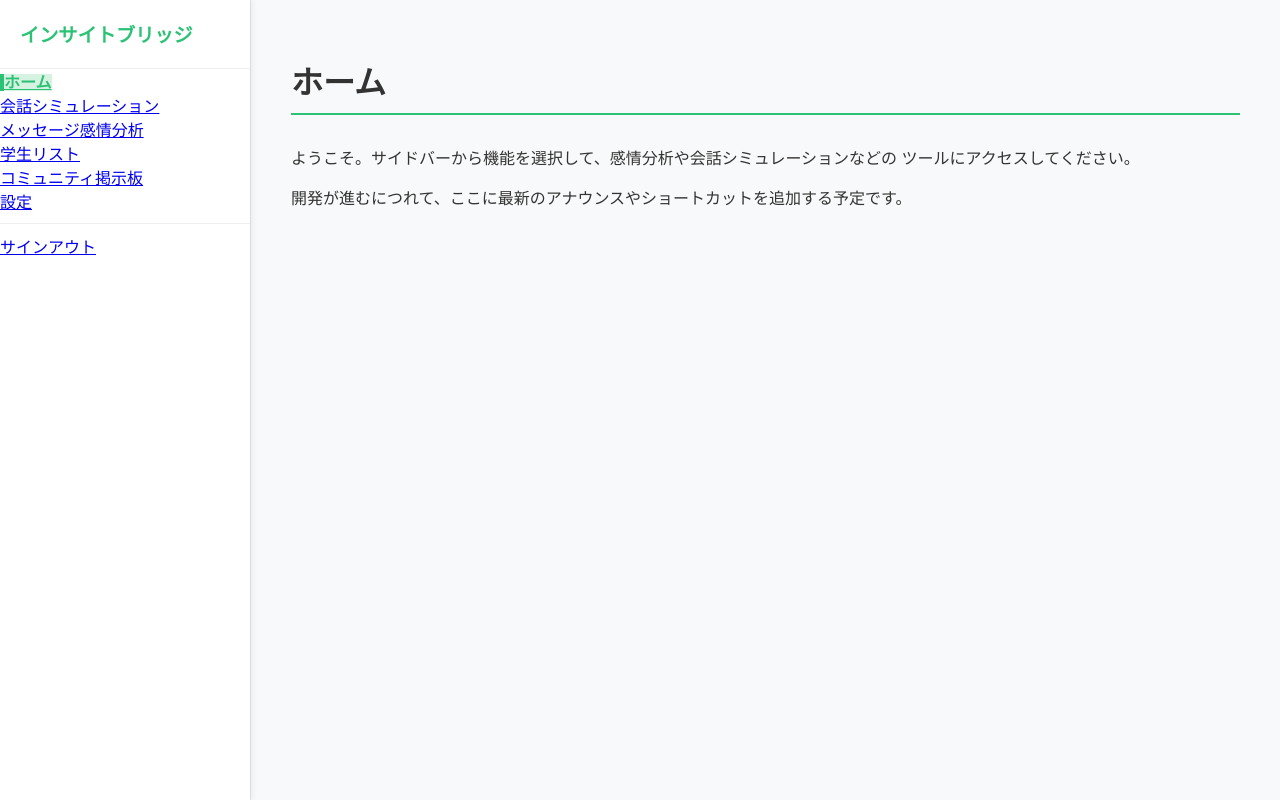
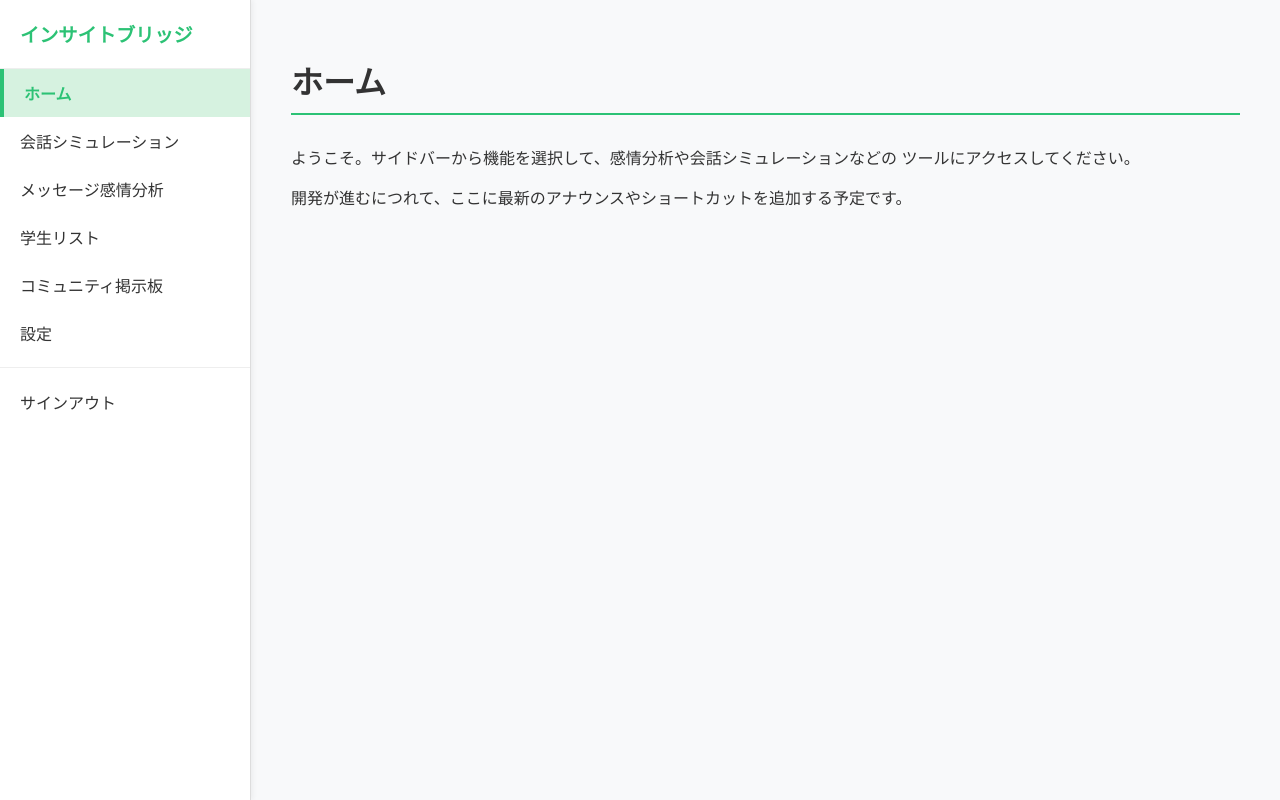
Before and after one commit to hoainam183/ITSS, a React (Vite) app in the folder frontend/: page / in a window 1280 px wide. Built offline with nearby package versions, Linux system fonts and the light colour scheme; no server answers.

Commit message:
Fix sidebar

```diff
--- a/frontend/src/layouts/Sidebar.tsx
+++ b/frontend/src/layouts/Sidebar.tsx
@@ -2,12 +2,6 @@ import React from "react";
 import { NavLink } from "react-router-dom";
 
 const Sidebar: React.FC = () => {
-  const navLinks = [
-    { label: "ホーム", to: "/" },
-    { label: "会話シミュレーション", to: "/conversation-simulation" },
-    { label: "メッセージ感情分析", to: "/emotion-analysis" },
-  ];
-
   return (
     <aside className="sidebar">
       <div className="sidebar-header">インサイトブリッジ</div>
@@ -15,43 +9,82 @@ const Sidebar: React.FC = () => {
       <nav className="sidebar-nav">
         <ul>
           <li className="nav-item">
-            <NavLink to="/">ホーム</NavLink>
-          </li>
-
-          <li className="nav-item">
-            <NavLink to="/simulation">会話シミュレーション</NavLink>
+            <NavLink
+              to="/"
+              className={({ isActive }) =>
+                `nav-link ${isActive ? "active" : ""}`
+              }
+            >
+              ホーム
+            </NavLink>
           </li>
 
           <li className="nav-item">
             <NavLink
-              to="/message-analysis"
-              className={({ isActive }) => (isActive ? "active" : "")}
+              to="/conversation-simulation"
+              className={({ isActive }) =>
+                `nav-link ${isActive ? "active" : ""}`
+              }
+            >
+              会話シミュレーション
+            </NavLink>
+          </li>
+
+          <li className="nav-item">
+            <NavLink
+              to="/emotion-analysis"
+              className={({ isActive }) =>
+                `nav-link ${isActive ? "active" : ""}`
+              }
             >
               メッセージ感情分析
             </NavLink>
           </li>
 
           <li className="nav-item">
-            <NavLink to="/students">学生リスト</NavLink>
+            <NavLink
+              to="/students"
+              className={({ isActive }) =>
+                `nav-link ${isActive ? "active" : ""}`
+              }
+            >
+              学生リスト
+            </NavLink>
           </li>
 
           <li className="nav-item">
             <NavLink
               to="/community"
-              className={({ isActive }) => (isActive ? "active" : "")}
+              className={({ isActive }) =>
+                `nav-link ${isActive ? "active" : ""}`
+              }
             >
               コミュニティ掲示板
             </NavLink>
           </li>
 
           <li className="nav-item">
-            <NavLink to="/setting">設定</NavLink>
+            <NavLink
+              to="/setting"
+              className={({ isActive }) =>
+                `nav-link ${isActive ? "active" : ""}`
+              }
+            >
+              設定
+            </NavLink>
           </li>
 
           <li className="nav-separator" />
 
           <li className="nav-item signout">
-            <NavLink to="/logout">サインアウト</NavLink>
+            <NavLink
+              to="/logout"
+              className={({ isActive }) =>
+                `nav-link ${isActive ? "active" : ""}`
+              }
+            >
+              サインアウト
+            </NavLink>
           </li>
         </ul>
       </nav>
```
